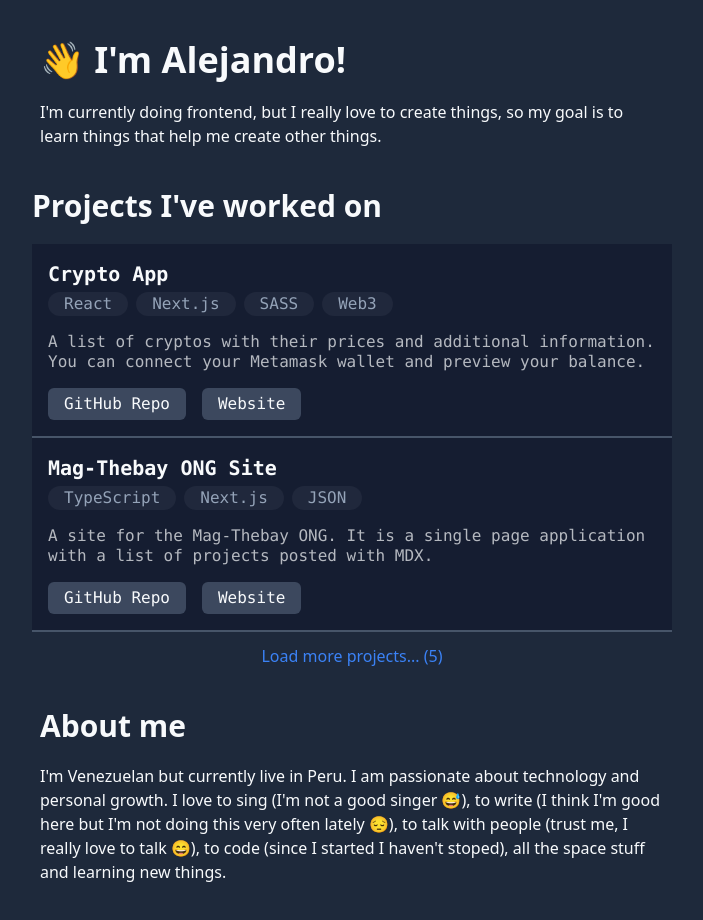
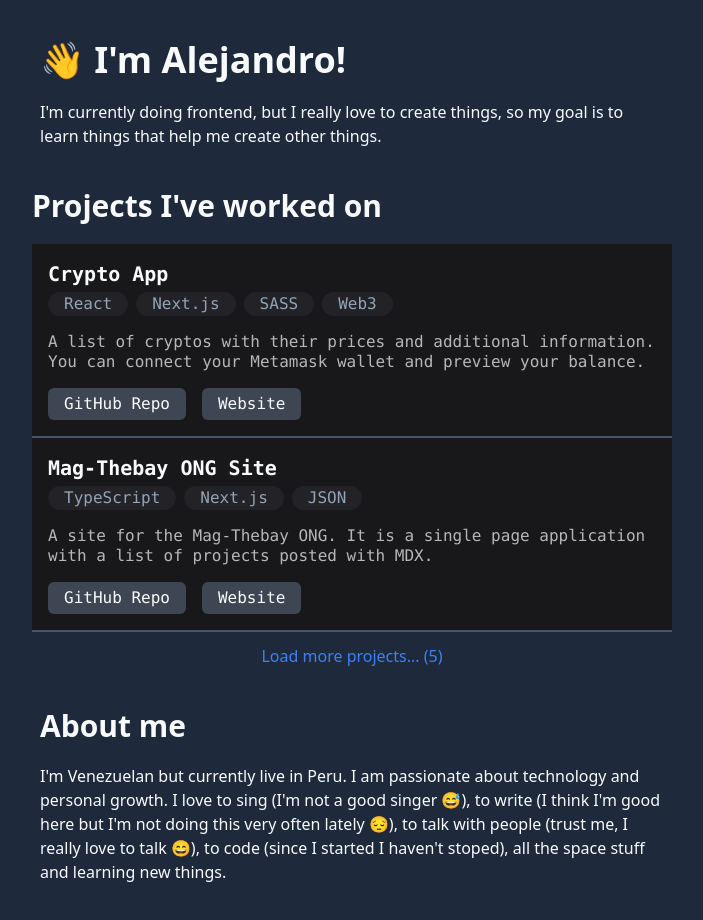
Before and after one commit to cxalem/cxalem.dev, a Next.js app: page / in a window 1280 px wide. Shown: the top 920 px of the page, without its empty margins (288-991 px from the left). Built offline with nearby package versions, Linux system fonts and the light colour scheme.

Commit message:
color changed

```diff
--- a/src/components/ProjectCard.tsx
+++ b/src/components/ProjectCard.tsx
@@ -7,7 +7,7 @@ type Props = {
 
 const ProjectCard: React.FC<Props> = ({ project }) => {
   return (
-    <div className="flex flex-col gap-4 border-b-2 border-slate-600 bg-slate-900 bg-opacity-60 hover:bg-opacity-40 p-4 ">
+    <div className="flex flex-col gap-4 border-b-2 border-slate-600 bg-zinc-900 hover:bg-zinc-800 p-4 ">
       <div className="flex flex-col gap-1">
         <h3 className="text-xl font-mono font-semibold">{project.title}</h3>
         <div className="flex gap-2 flex-wrap">
```
